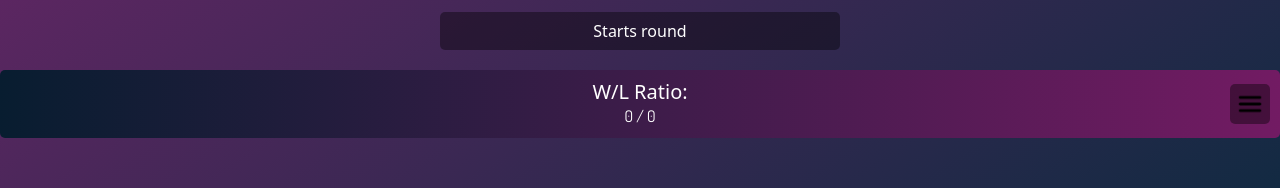
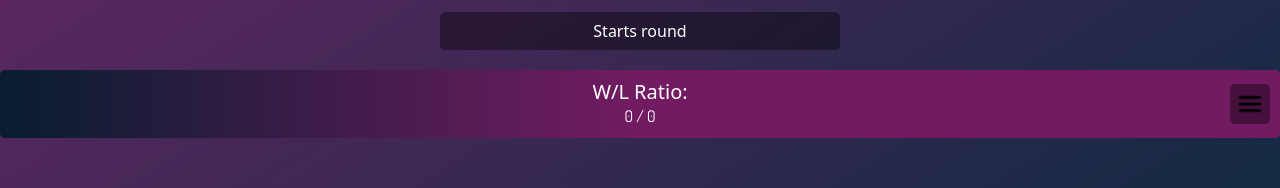
Before and after one commit to grammade/react-blackjack, a React (Create React App) app in the folder frontend/: page / in a window 1280 px wide. Shown: the part 607-795 px from the top of the page. Built offline with nearby package versions, Linux system fonts and the light colour scheme; no server answers.

Commit message:
wl animation p1

```diff
--- a/frontend/src/components/BlackJack.css
+++ b/frontend/src/components/BlackJack.css
@@ -1,3 +1,14 @@
+:root{
+  --gradientWl: linear-gradient(
+    to right,
+    #081d30,
+    #721b63,
+    #721b63,
+    #721b63,
+    #081d30
+  )
+}
+
 html,
 body,
 #root {
@@ -90,23 +101,26 @@ body {
   /* Even darker when clicked */
 }
 
+
+
 .wl-ratio-container {
   display: flex;
   flex-direction: column;
   justify-content: center;
   align-items: center;
-  background: linear-gradient(to left, #721b63, #081d30);
   width: 100%;
   padding: 10px;
   border-radius: 5px;
   position: relative;
+  background-image: var(--gradientWl);
+  background-size: 200%;
+  transition: background-position 1s ease;
 }
 
 .highscore{
   position: absolute;
   right: 0;
   padding-right: inherit;
-
 }
 
 .headerContainer {
--- a/frontend/src/components/BlackJackGame.js
+++ b/frontend/src/components/BlackJackGame.js
@@ -26,6 +26,7 @@ const BlackJackGame = ({ openModal }) => {
     const [containerWidth, setContainerWidth] = useState(0)
     const [dealerCardClasses, setDealerCardClasses] = useState([])
     const [playerCardClasses, setPlayerCardClasses] = useState([])
+    const [roundResult, setRoundResult] = useState()
     const ref = useRef(null)
 
     const fetchDealerCard = async () => {
@@ -88,6 +89,7 @@ const BlackJackGame = ({ openModal }) => {
         console.log("holeCard", dealer)
 
         //reveal dealer cards
+        setRoundResult(res)
         setDealerHand(dealer.hand)
         setDealerSum(dealer.handSum)
     }
@@ -205,7 +207,8 @@ const BlackJackGame = ({ openModal }) => {
                 />
             </div>
             <Wl ratio={wlRatio}
-                openModal={openModal} />
+                openModal={openModal}
+                wl={roundResult} />
         </div>
     );
 }
--- a/frontend/src/components/GameButton.js
+++ b/frontend/src/components/GameButton.js
@@ -15,7 +15,7 @@ const GameButton = ({
     resetDealer,
     updateWl,
     endRound,
-    gameStateParent }) => {
+    gameStateParent}) => {
     const { currentUser, userLoggedIn, loading, guestUid, signInGoogle, signOut, manageSession, getUid } = useAuth()
 
     const [btnEndText, setBtnEndText] = useState("gg")
@@ -66,6 +66,7 @@ const GameButton = ({
             setBtnEndText("Round lost")
         else if (result === "d")
             setBtnEndText("Draw")
+
         endRound(result)
         gameStateWrap("post")
     }
--- a/frontend/src/components/WLRatio.js
+++ b/frontend/src/components/WLRatio.js
@@ -1,14 +1,38 @@
-import React from "react";
+import {React, useEffect, useState} from "react";
 import menu from "../assets/menu.png"
 
-const Wl = ({ ratio, openModal }) => {
+const Wl = ({
+    ratio,
+    openModal,
+    wl
+}) => {
+    const [animationClass, setAnimationClass] = useState("")
+    const [style, setStyle] = useState("0%")
+    var i = 1
+
+    useEffect(() =>{
+        setStyle(i * 100+"%")
+        console.log("style", style)
+        // if (wl === 'v') {
+        //     setStyle("background-position: 100%")
+        // } else  {
+        //     setAnimationClass('loss-animation');
+        // }
+
+        const timer = setTimeout(() => {
+            setStyle(++i * 100+"%")
+        }, 1000);
+
+        return () => clearTimeout(timer);
+    },[wl])
+
     return (
-        <div className="wl-ratio-container ">
-            <h5 style={{margin: 0}}>W/L Ratio:</h5>
-            <p id="wlRatio" className="dosis-regular" style={{margin:0}}>{ratio}</p>
+        <div className={`wl-ratio-container ${animationClass}`} style={{backgroundPosition: style}}>
+            <h5 style={{ margin: 0 }}>W/L Ratio:</h5>
+            <p id="wlRatio" className="dosis-regular" style={{ margin: 0 }}>{ratio}</p>
             <div className="highscore">
                 <button onClick={openModal}
-                    className="Btn" style={{padding: "3px"}}>
+                    className="Btn" style={{ padding: "3px" }}>
                     <img
                         src={menu}
                         height={30}
```
